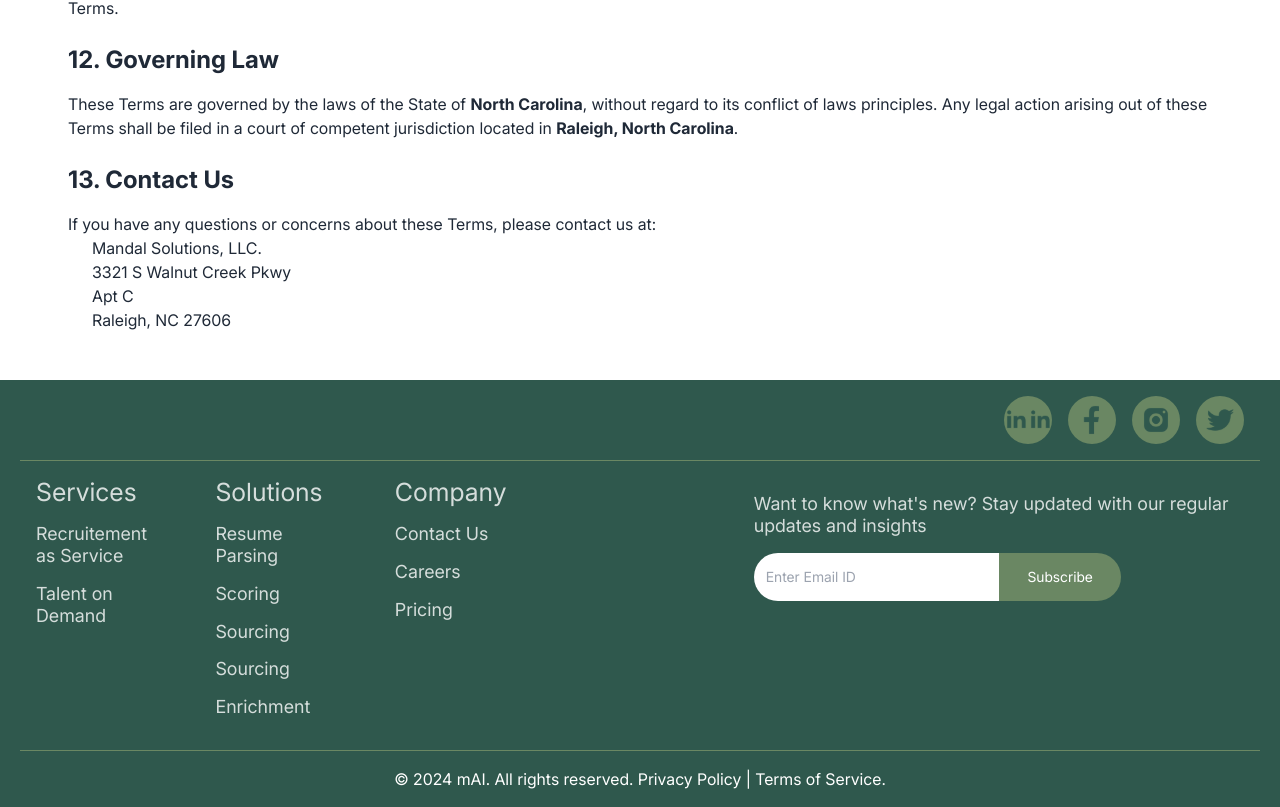
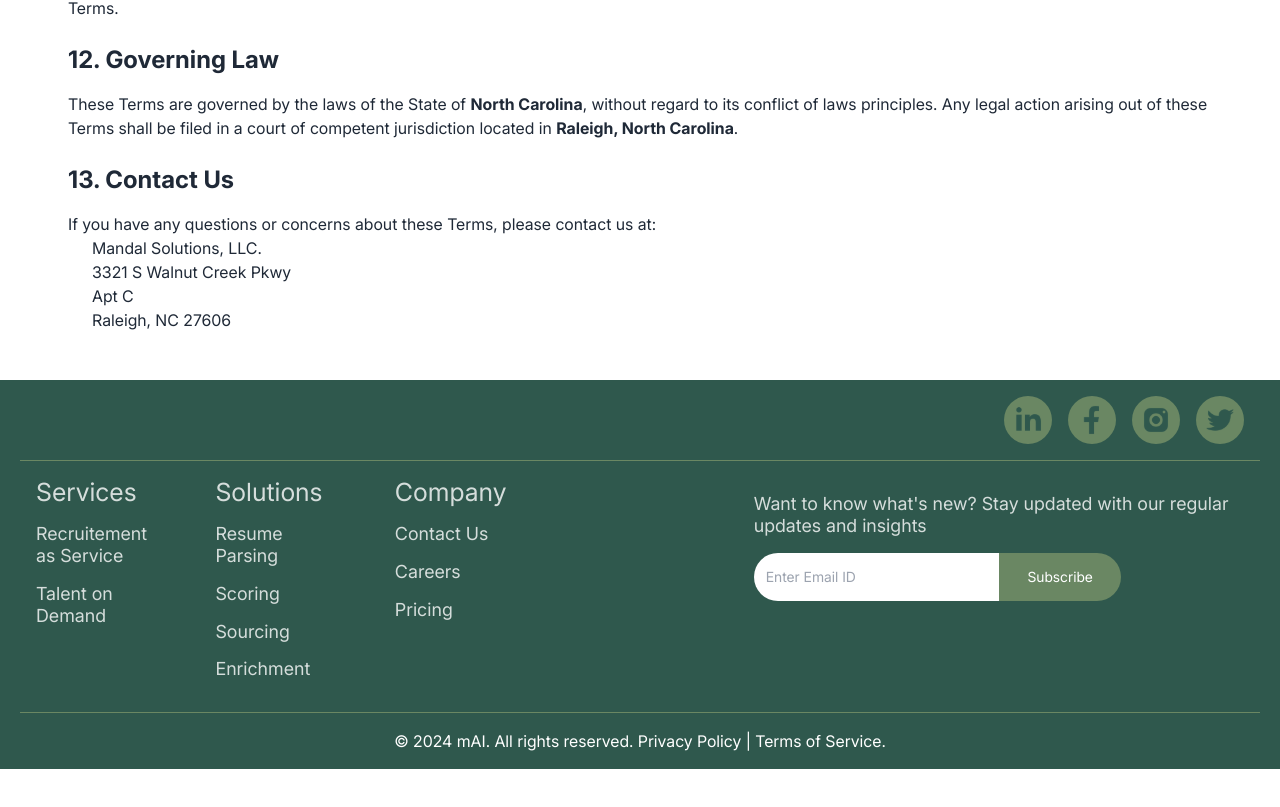
Before and after one commit to Ku-chintu/Mandal, a React (Vite) app: page /TermsOfUse in a window 1280 px wide. Shown: the part 1805-2612 px from the top of the page. After the commit the page ends 2574 px from the top, so only its background shows below. Built offline with nearby package versions, Linux system fonts and the light colour scheme.

Commit message:
Commented linkedin redirection and connect label change

```diff
--- a/src/components/Footer.jsx
+++ b/src/components/Footer.jsx
@@ -11,9 +11,9 @@ const Footer = () => {
             <div className=' container m-auto px-5'>
                 <div className='flex gap-4 justify-end p-4'>
                     <div className=' bg-iconBg h-12 w-12 rounded-full flex justify-center items-center align-middle'>
-                        <a href="https://www.linkedin.com/company/mandal-solutions/" target="_blank" rel="noopener noreferrer">
+                        {/* <a href="https://www.linkedin.com/company/mandal-solutions/" target="_blank" rel="noopener noreferrer">
                             <img src={Linkedin} alt="image1" className="w-8 h-8" />
-                        </a>
+                        </a> */}
                       <a href='https://www.linkedin.com/company/mandal-solutions' target='blank'>  <img src={Linkedin} alt="image1" className="w-8 h-8" /> </a>
                     </div>
                     <div className=' bg-iconBg h-12 w-12 rounded-full flex justify-center items-center align-middle'>
@@ -36,7 +36,7 @@ const Footer = () => {
                         <h5 className='title mb-4'>Solutions</h5>
                         <h6 className='subtitle mb-4'><a href="/solution/#resume-parsing"  className='sm:mb-0 cursor-pointer'>Resume Parsing</a></h6>
                         <h6 className='subtitle mb-4'><a href="/solution/#scoring"  className='sm:mb-0 cursor-pointer'>Scoring</a></h6>
-                        <h6 className='subtitle mb-4'><a href="/solution/#connect"  className='sm:mb-0 cursor-pointer'>Sourcing</a></h6>
+                        {/* <h6 className='subtitle mb-4'><a href="/solution/#connect"  className='sm:mb-0 cursor-pointer'>Sourcing</a></h6> */}
                         <h6 className='subtitle mb-4'><a href="/solution/#sourcing"  className='sm:mb-0 cursor-pointer'>Sourcing</a></h6>
                         <h6 className='subtitle mb-4'><a href="/solution/#enrichment"  className='sm:mb-0 cursor-pointer'>Enrichment</a></h6>
                     </div>
```
